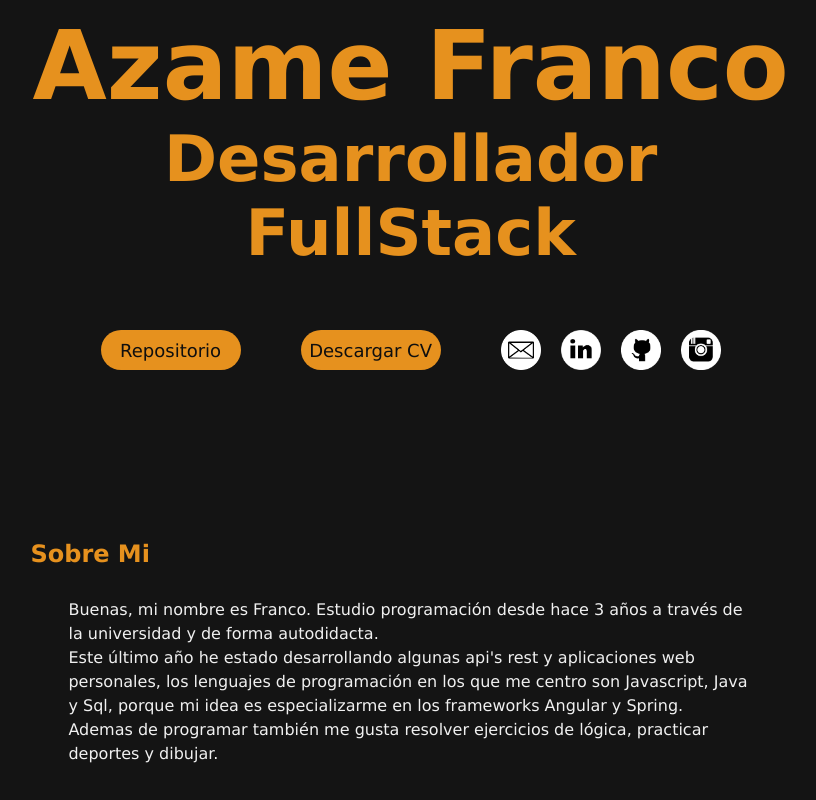
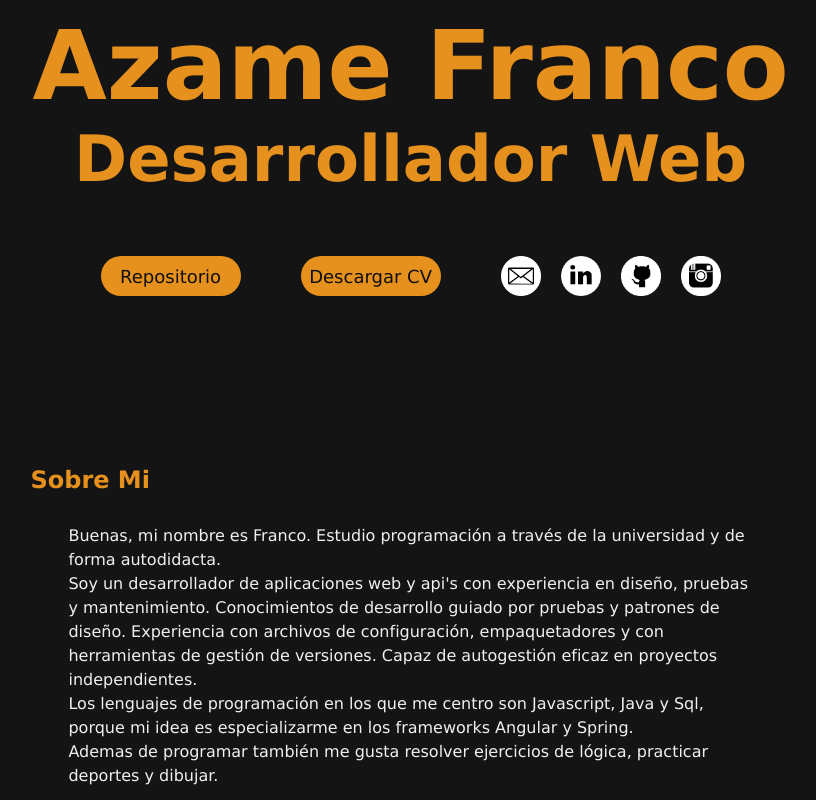
Before and after one commit to JSuggu/portfolio, a plain HTML site: page index.html in a window 1280 px wide. Shown: the part 200-1000 px from the top of the page, without its empty margins (223-1039 px from the left). Drawn offline with Linux system fonts and the light colour scheme.

Commit message:
updated data and about-me info

```diff
--- a/index.html
+++ b/index.html
@@ -27,7 +27,7 @@
                 <div class="home-container">
                     <section class="names">
                         <h1>Azame Franco</h1>
-                        <h2>Desarrollador FullStack</h2>
+                        <h2>Desarrollador Web</h2>
                     </section>
                     <p>
 
@@ -51,10 +51,15 @@
                 <div class="about-me">
                     <h3 class="subtitle">Sobre Mi</h3>
                     <p>
-                        Buenas, mi nombre es Franco. Estudio programación desde hace 3 años a través de la universidad y de forma autodidacta.<br>
-                        Este último año he estado desarrollando algunas api's rest y aplicaciones web personales, los lenguajes de programación
-                        en los que me centro son Javascript, Java y Sql, porque mi idea es especializarme en los frameworks Angular y Spring.<br>
+                        Buenas, mi nombre es Franco. Estudio programación a través de la universidad y de forma autodidacta.<br>
+                        Soy un desarrollador de aplicaciones web y api's con experiencia en diseño, pruebas y mantenimiento.
+                        Conocimientos de desarrollo guiado por pruebas y patrones de diseño. Experiencia con archivos de
+                        configuración, empaquetadores y con herramientas de gestión de versiones. Capaz de autogestión eficaz en
+                        proyectos independientes.<br>
+                        Los lenguajes de programación en los que me centro son Javascript, Java y Sql,
+                        porque mi idea es especializarme en los frameworks Angular y Spring.<br>
                         Ademas de programar también me gusta resolver ejercicios de lógica, practicar deportes y dibujar.
+
                     </p>
                 </div>
 
@@ -135,10 +140,7 @@
                         <img src="assets/java.svg" alt="java" title="Java">
                         <img src="assets/springboot.svg" alt="spring" title="Spring Boot">
                         <img src="assets/sql.svg" alt="sql" title="Sql">
-                        <img src="assets/webpack.svg" alt="webpack" title="Webpack">
                         <img src="assets/git.svg" alt="git" title="Git">
-                        <img src="assets/npm.svg" alt="npm" title="Npm">
-
                     </section>
                 </div>
             </div>
```
Also changed, not shown: 1 other file.
